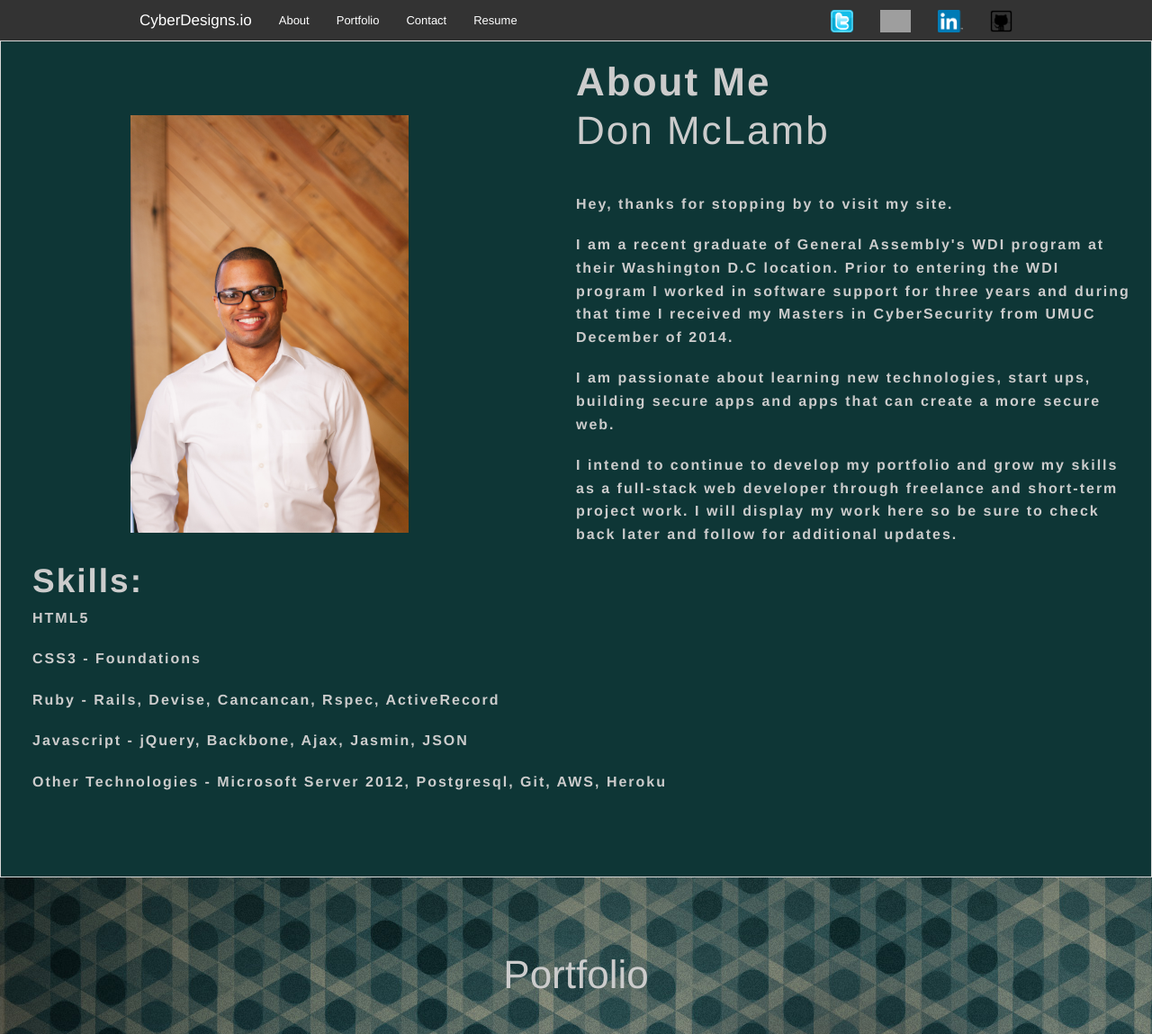
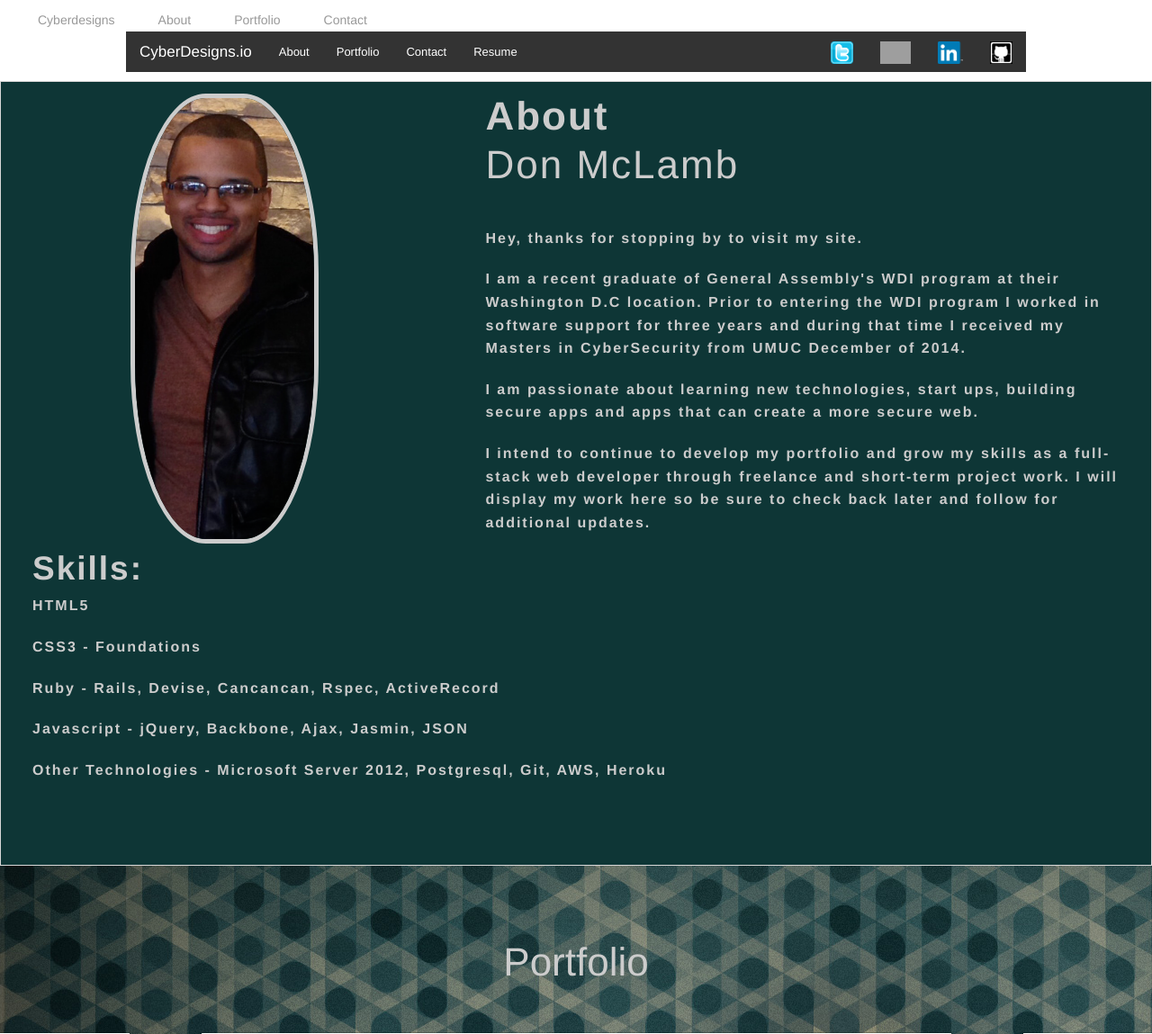
Before and after one commit to dmc2015/portfolio, a PHP site: page /index.html in a window 1280 px wide. Shown: the top 1149 px of the page at 90% size. Run offline with PHP 8.4, Linux system fonts and the light colour scheme; some libraries are stand-ins or nearby versions; grey boxes are pictures that could not be loaded.

Commit message:
added new images for git, added new personal photo, modified personal photo. starting magellan nav

```diff
--- a/css/theme.css
+++ b/css/theme.css
@@ -90,6 +90,30 @@ h1 .aboutme{
 	padding-top: 5%;
 }
 
+
+.pro_photo_new{
+	float:left;
+	/*clear:both;*/
+	/*margin-left: 30%;
+	margin-right: 30%;*/
+	/*padding-left: 40%;
+	padding-right: 40%;*/
+	max-width: 25%;
+	display: inline;
+	margin-left: 10%;
+	margin-right: 15%;
+	border-top-left-radius: 40%;
+	border-top-right-radius: 40%;
+	border-bottom-left-radius: 40%;
+	border-bottom-right-radius: 40%;
+/*	padding: 1%;
+	padding-bottom: 10%;*/
+	max-height: 500px;
+	border: solid 5px #ccc;
+
+
+}
+
 .portfolio-heading{
 	margin-top:0;
 	color: #ccc;
@@ -120,6 +144,23 @@ padding-bottom: 12%;
 
 .policonnect img{
 	margin-right: 0px;
+}
+
+
+.about.panel{
+padding-top: 1%;
+}
+/*
+div.sticky nav, div.sticky ul{
+background-color: black;
+}
+
+.main-nav{
+background-color: black;
+}
+
+nav{
+background-color: black;
 }
 /*
 html .js .flexbox .flexboxlegacy .canvas canvastext webgl no-touch geolocation postmessage websqldatabase indexeddb hashchange history draganddrop websockets rgba hsla multiplebgs backgroundsize borderimage borderradius boxshadow textshadow opacity cssanimations csscolumns cssgradients cssreflections csstransforms csstransforms3d csstransitions fontface generatedcontent video audio localstorage sessionstorage webworkers applicationcache svg inlinesvg smil svgclippaths*/
--- a/index.html
+++ b/index.html
@@ -36,7 +36,15 @@
 </head>
 
 <body id="top">
-	<div class="contain-to-grid sticky">
+	<div class="" data-magellan-expedition="fixed" >
+
+		<!--	<div class="contain-to-grid sticky" data-magellan-expedition="fixed" > -->
+		<dl class="sub-nav">
+			<dd data-magellan-arrival="about"><a href="#about">Cyberdesigns</a></dd>
+			<dd data-magellan-arrival="top"><a href="#top">About</a></dd>
+			<dd data-magellan-arrival="portfolio"><a href="#portfolio">Portfolio</a></dd>
+			<dd data-magellan-arrival="contact"><a href="#contact">Contact</a></dd>
+		</dl>
 
 		<nav class="top-bar row" data-topbar>
 
@@ -70,8 +78,9 @@
 					<li><a href="https://twitter.com/_D__o__N_"> <img class="social" src="images/twitter.png" alt="Twitter Account"/></a></li>
 					<li><a href="https://facebook.com/don.mclamb.16"> <img class="social" src="images/facebook.png" alt="Facebook Account"/></a></li>
 					<li><a href="https://linkedin.com/mclambdon"> <img class="social" src="images/linkedin.png" alt="LinkedIn Account"/></a></li>
-					<li><a href="https://github.com/dmc2015"><img class="social" src="images/github.png" alt="Github Account"/></a></li>
-				</li>
+					<li><a href="https://github.com/dmc2015"><img class="social" src="images/github_blackbackground.png" alt="Github Account"/></a></li>
+				<!--<li><a href="https://github.com/dmc2015"><img class="social" src="images/github_white_nobackground.png" alt="Github Account"/></a></li> -->
+
 			</ul>
 		</section>
 	</nav>
@@ -82,9 +91,11 @@
 
 <main>
 	<section class="about panel">
-		<img class="pro_photo" src="images/professional_photo.jpg" alt="Professional Photo"/>
+	<!--	<img class="pro_photo" src="images/professional_photo.jpg" alt="Professional Photo"/>
+		-->
+		<img class="pro_photo_new" src="images/photo.png" alt="Professional Photo"/>
 		<section class="subsection ">
-			<h1 class="aboutme">About Me</h1>
+			<h1 class="aboutme">About</h1>
 			<h1 class="name">Don McLamb</h1>
 			<p>
 				Hey, thanks for stopping by to visit my site.
```
Also changed, not shown: images/github_blackbackground.png (added), images/github_white_nobackground.png (added), images/photo.png (added), 2 other files.
